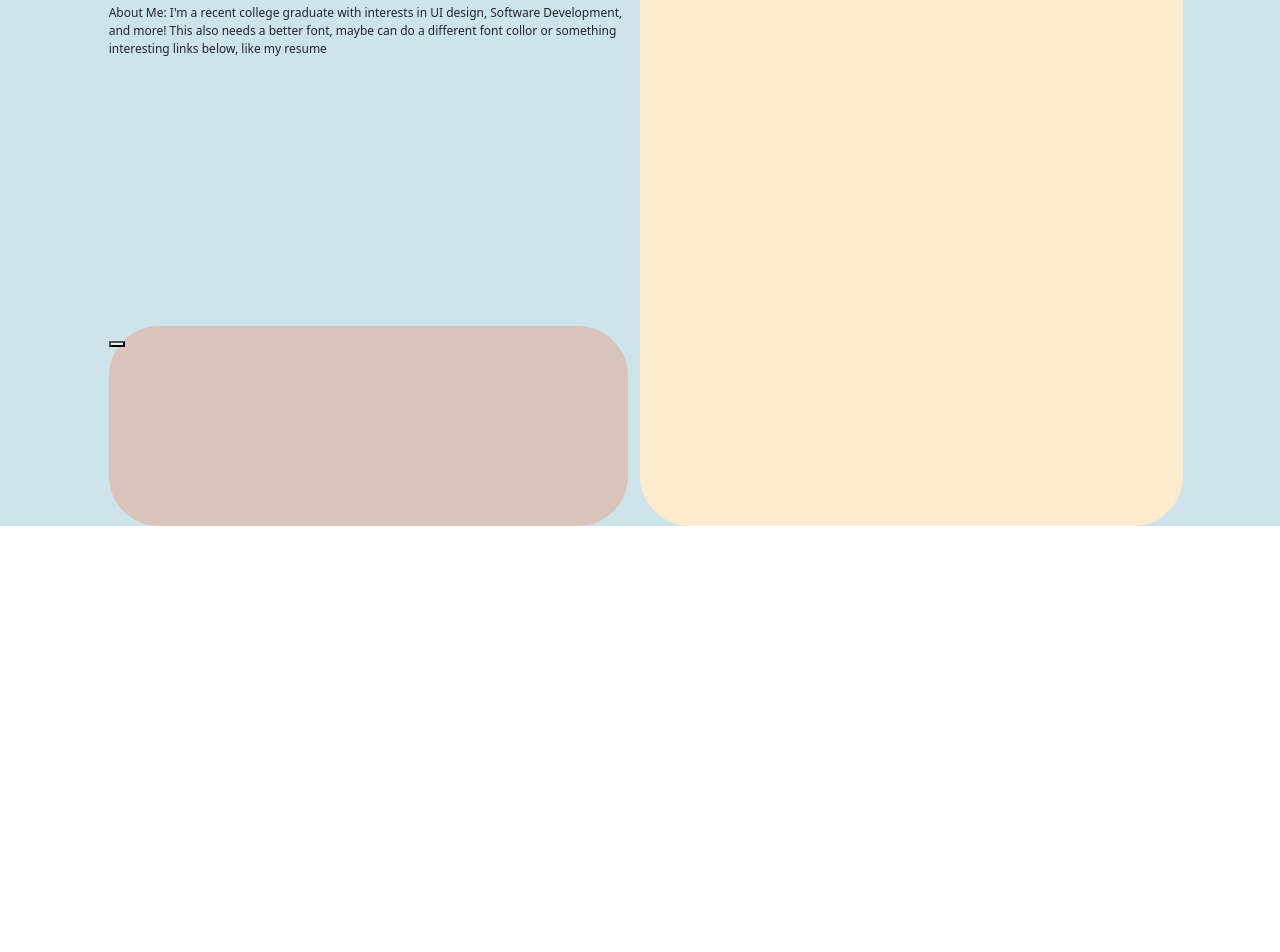
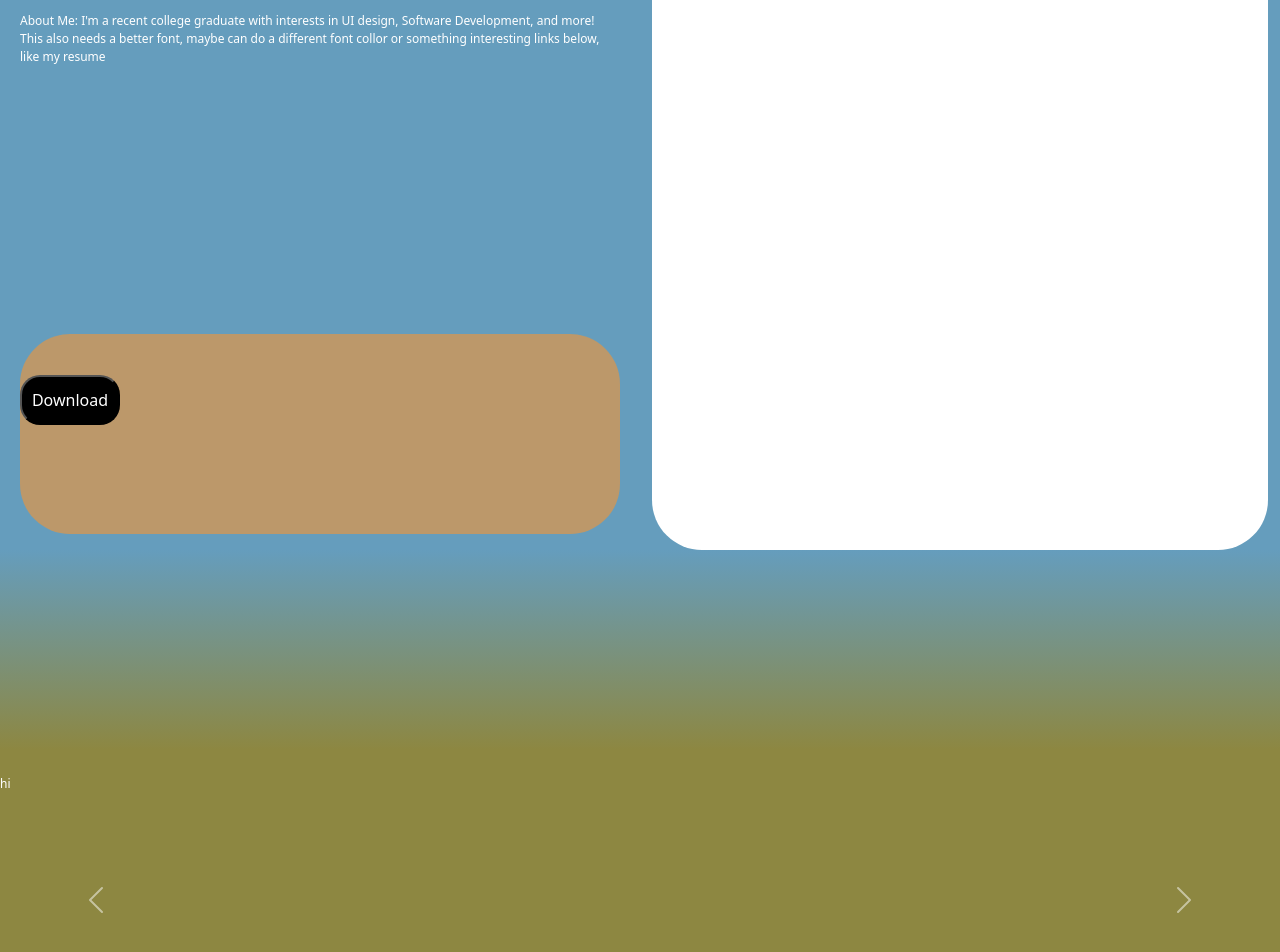
Before and after one commit to cjcompton/website-app, a React (Create React App) app in the folder website-app/: page / in a window 1280 px wide. Shown: the part 174-1126 px from the top of the page. Before the commit the page ends 800 px from the top, so only its background shows below. Built offline with nearby package versions, Linux system fonts and the light colour scheme; the HTML template or start-up script is replaced by a standard one.

Commit message:
working on the carousel

```diff
--- a/website-app/src/App.css
+++ /dev/null
@@ -1,38 +0,0 @@
-.App {
-  text-align: center;
-}
-
-.App-logo {
-  height: 40vmin;
-  pointer-events: none;
-}
-
-@media (prefers-reduced-motion: no-preference) {
-  .App-logo {
-    animation: App-logo-spin infinite 20s linear;
-  }
-}
-
-.App-header {
-  background-color: #282c34;
-  min-height: 100vh;
-  display: flex;
-  flex-direction: column;
-  align-items: center;
-  justify-content: center;
-  font-size: calc(10px + 2vmin);
-  color: white;
-}
-
-.App-link {
-  color: #61dafb;
-}
-
-@keyframes App-logo-spin {
-  from {
-    transform: rotate(0deg);
-  }
-  to {
-    transform: rotate(360deg);
-  }
-}
--- a/website-app/src/App.js
+++ b/website-app/src/App.js
@@ -1,8 +1,8 @@
-import './App.css';
 import 'bootstrap/dist/css/bootstrap.min.css';
 // import NavBar from './components/NavBar/NavBar';
 import HomeBody from './components/HomeBody/HomeBody';
 import About from './components/About/About';
+import Projects from './components/Projects/Projects';
 import { Route, Routes } from 'react-router-dom';
 
 function App() {
@@ -12,6 +12,7 @@ function App() {
         <Route path="/" element={
         <>
         <HomeBody />
+        <Projects />
         </>
         } />
         <Route path="/about" element={<About />} />
--- a/website-app/src/components/HomeBody/HomeBody.css
+++ b/website-app/src/components/HomeBody/HomeBody.css
@@ -1,11 +1,11 @@
 @import url('https://fonts.googleapis.com/css2?family=Inter:wght@900&display=swap');
 
 .row {
-    background-color: rgb(206, 228, 235);
+    background-color: #659DBD;
 }
 
 #photo {
-    background-color: blanchedalmond;
+    background-color: white;
     height: 700px;
     border-radius: 50px;
 }
@@ -15,7 +15,7 @@
 }
 
 #resumeOrHobbies {
-    background: #D9C3BA;
+    background: #BC986A;
     border-radius: 50px;
     height: 200px;
 }
@@ -24,9 +24,19 @@ h1 {
     font-family: 'Inter', sans-serif;
     font-size: 50px;
     padding-top: 25px;
+    color: white;
 }
 
 p {
     padding-top: 25px;
     font-size: 12px;
+    color: white;
 }
+
+#resumeButton {
+    width: 100px;
+    height: 50px;
+    background-color: black;
+    color: white;
+    border-radius: 20px;
+}
--- a/website-app/src/components/HomeBody/HomeBody.js
+++ b/website-app/src/components/HomeBody/HomeBody.js
@@ -6,15 +6,22 @@ const DownloadPdf = () => {
 
     const link = document.createElement('a');
     link.href = pdfLink;
+    link.download = 'Charlie Compton\'s resume.pdf';
+    link.target = '_blank';
+
+    document.body.appendChild(link);
+
+    link.click();
+
+    document.body.removeChild(link);
 
 }
 
 const HomeBody = () => {
     return (
-        <div className="row" id="contentsOfHomeBody">
-            <div className="col-sm-1"></div>
-            <div className="col-sm-5">
-                <div className="container-sm-5 p-2 p-sm-0" id="aboutMe">
+        <div className="row p-0 m-0">
+            <div className="col-sm-6">
+                <div className="p-2" id="aboutMe">
                     <h1>Hello, My Name is Charlie Compton</h1>
                     <p>
                         About Me: I'm a recent college graduate with interests in UI design,
@@ -23,13 +30,16 @@ const HomeBody = () => {
                         links below, like my resume
                     </p>
                 </div>
-                <div className="" id="resumeOrHobbies">
-                    <button id="resumeButton" onClick={DownloadPdf}></button>
+                <div className="m-2" id="resumeOrHobbies">
+                    <p id="downloadParagraph"></p>
+                    <button id="resumeButton" onClick={DownloadPdf}>Download</button>
                 </div>
             </div>
-            <div className="col-sm-5" id="photo">
+            <div className="col-sm-6 d-none d-sm-block">
+                <div className="p-2 mt-4" id="photo">
+
+                </div>
             </div>
-            <div className="col-sm-1"></div>
         </div>
     );
 }
--- /dev/null
+++ b/website-app/src/components/Projects/Projects.css
@@ -0,0 +1,9 @@
+#fullBackground {
+    background: linear-gradient(#659DBD, #8D8741);
+    height: 200px;
+}
+
+#projectCarousel {
+    height: 300px;
+    background-color: #8D8741;
+}
--- /dev/null
+++ b/website-app/src/components/Projects/Projects.js
@@ -0,0 +1,50 @@
+import React, {useEffect} from "react";
+import './Projects.css'
+import { Carousel } from "bootstrap";
+import noodleImage from '/src/Files/noodle.jpg'
+
+const Projects = () => {
+    useEffect(() => {
+        const carousel = new Carousel(document.getElementById("projectCarousel"));
+    }, []);
+
+    return(
+        <>
+        <div id="fullBackground" className="" />
+        <div id="projectCarousel" className="carousel slide" data-bs-ride="carousel">
+            <div className="carousel-inner">
+                <div className="carousel-item active center">
+                    <div className="d-flex justify-content-between align-items-center">
+                        <div className="col-md-6 d-none d-sm-block p-6">
+                            <img src={noodleImage} alt="Image of Program" className="img-fluid" />
+                        </div>
+                        <div className="col-md-6 p-6">
+                            <h3>Image Title</h3>
+                            <p>Image Description</p>
+                        <div className="text-center">
+                            <button className="btn btn-primary">Download</button>
+                        </div>
+                        </div>
+                    </div>
+                </div>
+                <div className="carousel-item">
+                    <p>hi</p>
+                </div>
+                <div className="carousel-item">
+                    <p>sup</p>
+                </div>
+            </div>
+            <button className="carousel-control-prev" type="button" data-bs-target="#projectCarousel" data-bs-slide="prev">
+                <span className="carousel-control-prev-icon" aria-hidden="true"></span>
+                <span className="visually-hidden">Previous</span>
+            </button>
+            <button className="carousel-control-next" type="button" data-bs-target="#projectCarousel" data-bs-slide="next">
+                <span className="carousel-control-next-icon" aria-hidden="true"></span>
+                <span className="visually-hidden">Next</span>
+            </button>
+        </div>
+        </>
+    );
+};
+
+export default Projects;
```
Also changed, not shown: website-app/src/Files/noodle.jpg (added).
